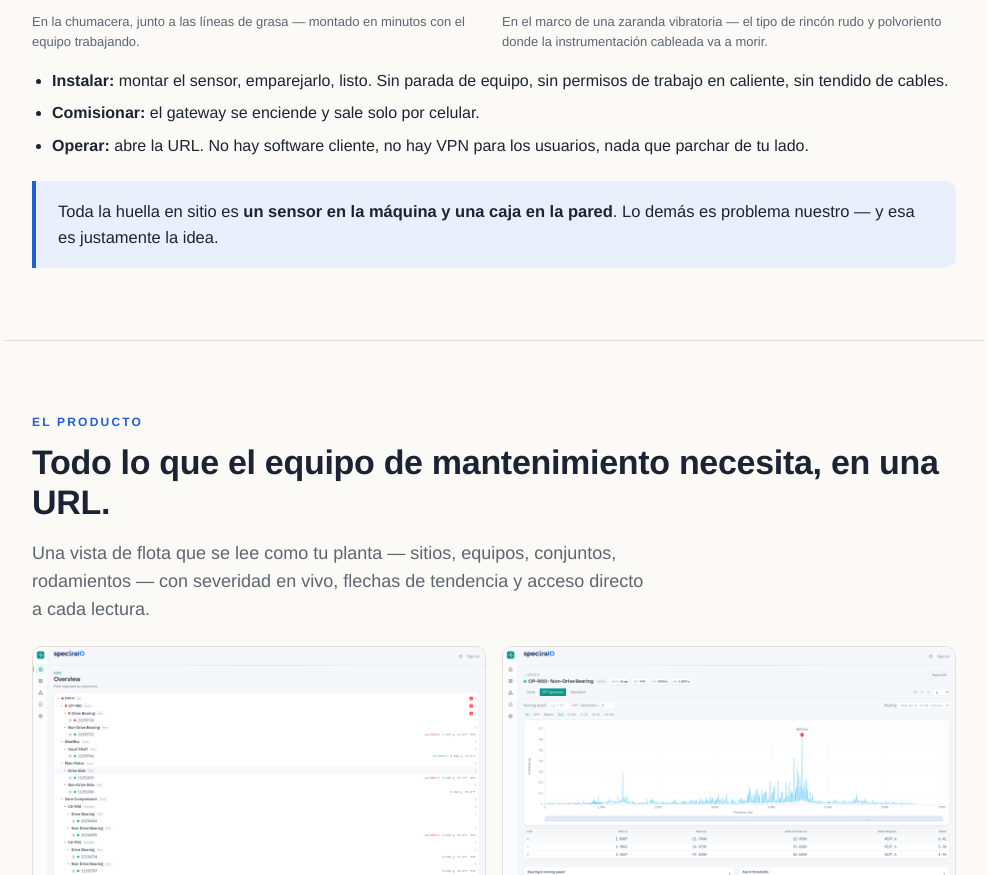
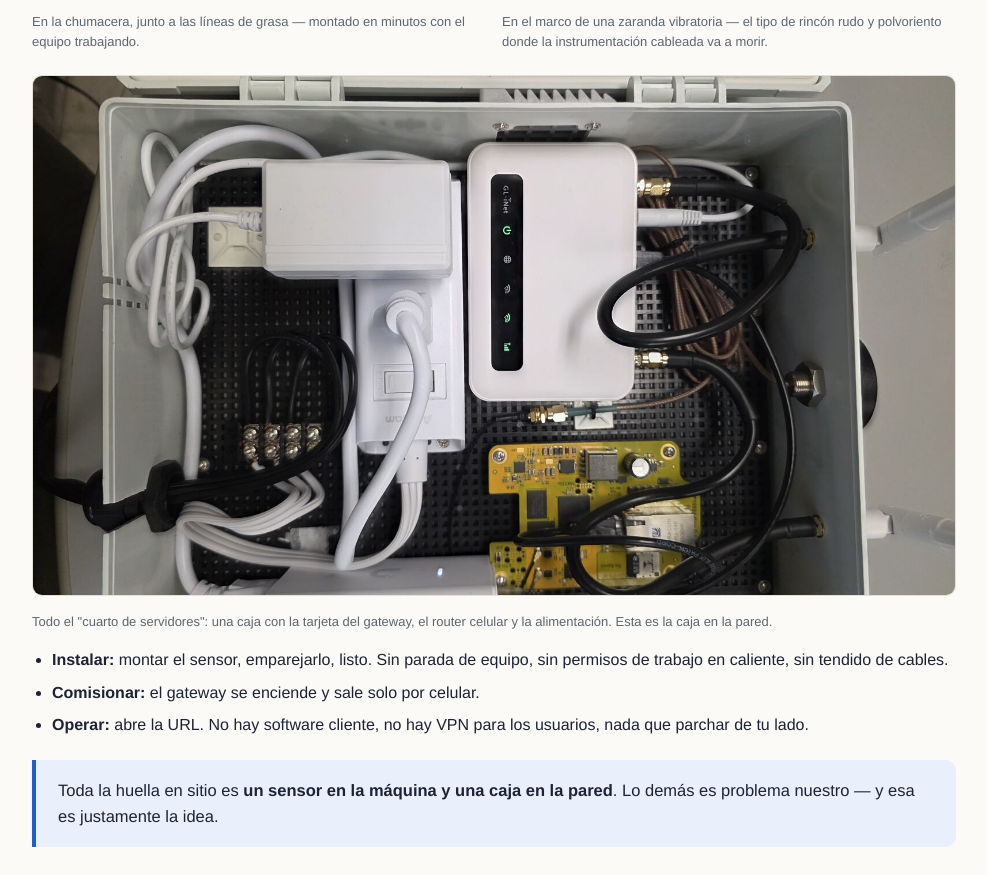
Before and after one commit to jacedeno/spectra-io-brief, a plain HTML site: page es/index.html in a window 1280 px wide. Shown: the part 5374-6249 px from the top of the page, without its empty margins (146-1133 px from the left). Drawn offline with Linux system fonts and the light colour scheme.

Commit message:
feat: add gateway panel photo to deployment section (EN/ES)

```diff
--- a/es/index.html
+++ b/es/index.html
@@ -249,6 +249,8 @@
       <p class="imgcap">En el marco de una zaranda vibratoria — el tipo de rincón rudo y polvoriento donde la instrumentación cableada va a morir.</p>
     </div>
   </div>
+  <img class="full" style="margin-top:22px;" src="../images/gateway-panel.jpg" alt="Tablero del gateway: tarjeta CTC, router celular y alimentación en una sola caja">
+  <p class="imgcap">Todo el "cuarto de servidores": una caja con la tarjeta del gateway, el router celular y la alimentación. Esta es la caja en la pared.</p>
   <ul class="clean">
     <li><b>Instalar:</b> montar el sensor, emparejarlo, listo. Sin parada de equipo, sin permisos de trabajo en caliente, sin tendido de cables.</li>
     <li><b>Comisionar:</b> el gateway se enciende y sale solo por celular.</li>
```
Also changed, not shown: index.html (+2 -0 lines), images/gateway-panel.jpg (added).
